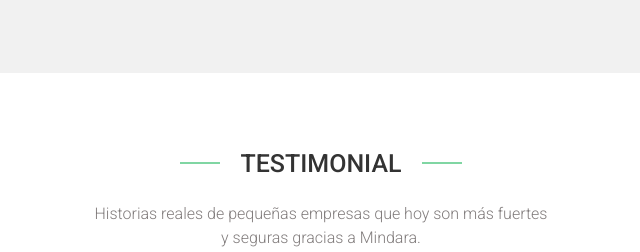
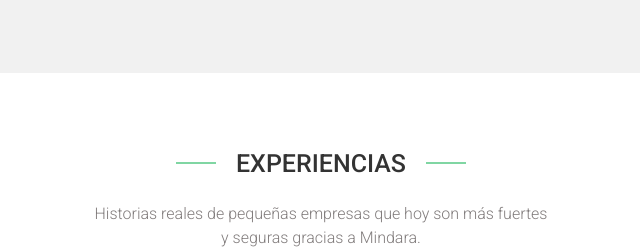
Before and after one commit to Descboard/Mindara-landing, a plain HTML site: page index.html in a window 1280 px wide. Shown: the part 4893-5145 px from the top of the page, 319-959 px from the left. Drawn offline with nearby package versions, Linux system fonts and the light colour scheme; some packages are replaced by stand-ins of ours; files that its build step writes are made by us from their sources.

Commit message:
Forzar actualización de GitHub Pages

```diff
--- a/index.html
+++ b/index.html
@@ -474,7 +474,7 @@
 			<div class="container">
 				<div class="row">
 					<div class="title">
-						<h2>TESTIMONIAL</h2>
+						<h2>EXPERIENCIAS</h2>
 						<p>Historias reales de pequeñas empresas que hoy son más fuertes <br>y seguras gracias a Mindara.</p>
 					</div>
 					<div class="col col-md-6">
```
